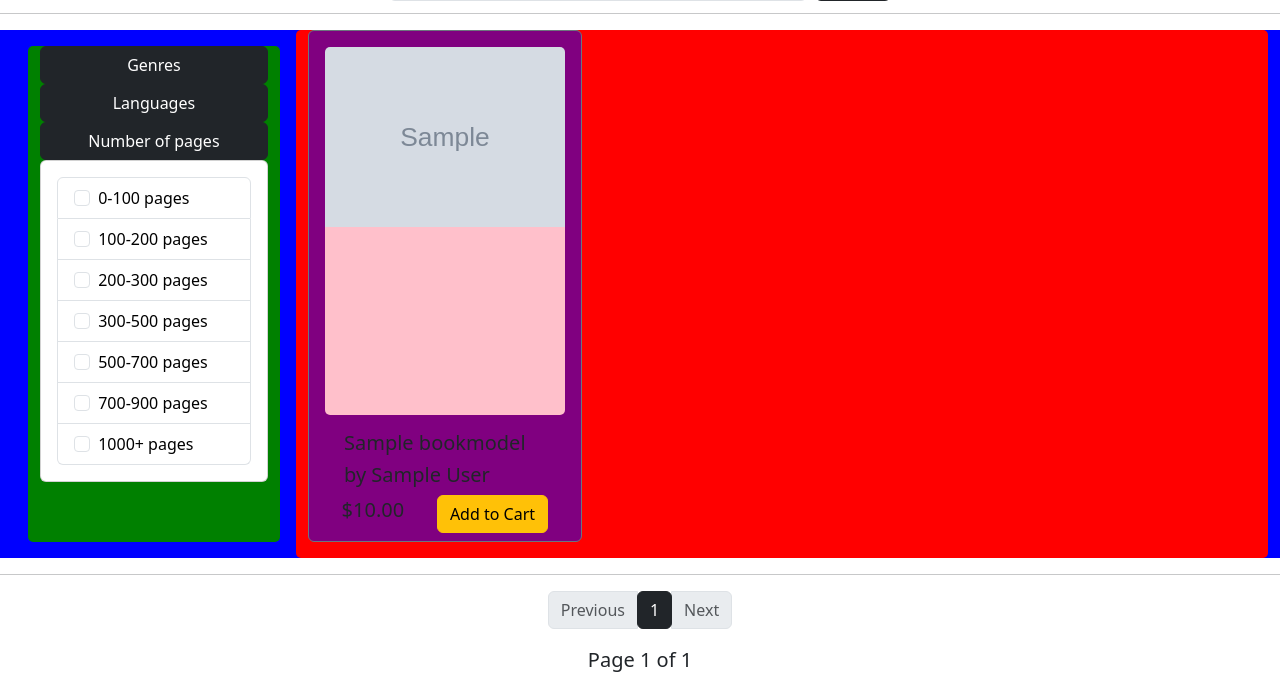
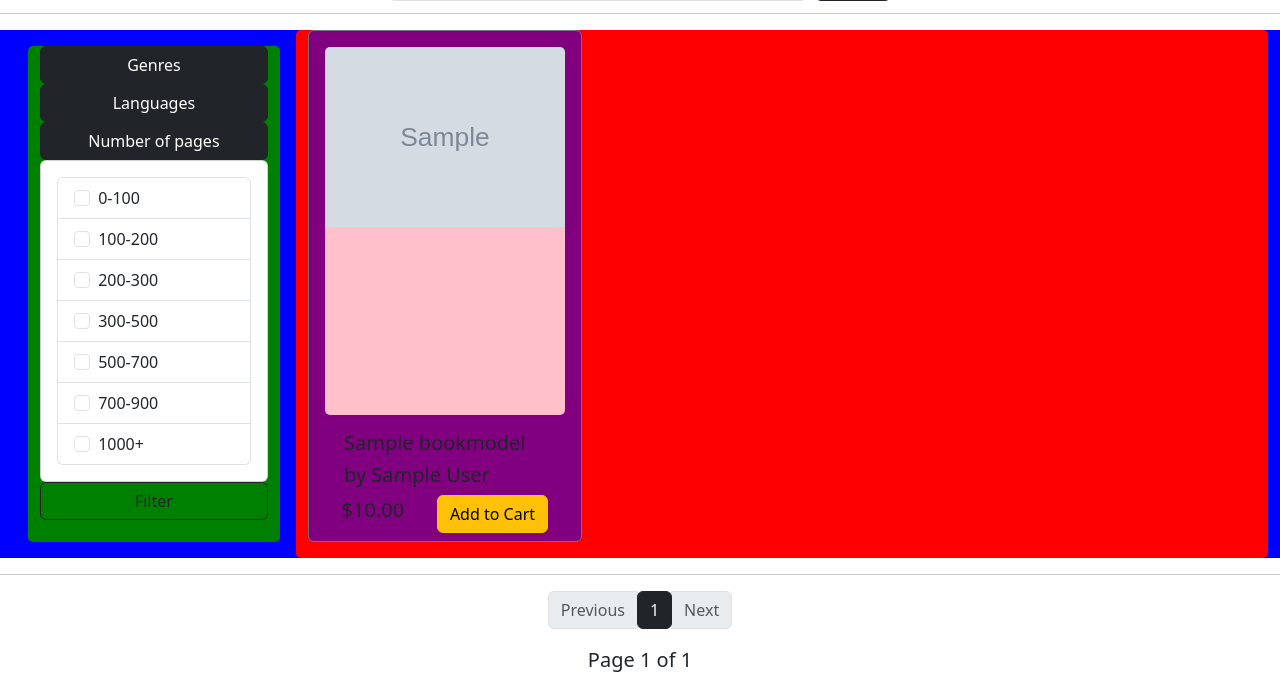
Before and after one commit to PuricelIonut/library, a Django app: page /shelf/filter/ in a window 1280 px wide, after a click on "Number of pages". Shown: the part 155-846 px from the top of the page. Run offline with Django 4.2, Linux system fonts and the light colour scheme; tables that the repository leaves empty hold one stand-in row (values such as "Sample post"); grey boxes marked "Sample" are stand-in pictures; some libraries are stand-ins or nearby versions.

Commit message:
added working filters

```diff
--- a/library/settings.py
+++ b/library/settings.py
@@ -52,7 +52,6 @@ INSTALLED_APPS = [
 
     # Installed / Not default
     'crispy_forms',
-    'django_filters'
 ]
 
 MIDDLEWARE = [
--- a/shelf/templates/home.html
+++ b/shelf/templates/home.html
@@ -36,15 +36,16 @@
                 <div class="card card-body">
                     {% for x in genres %}
                     <li class="list-group-item">
+
                         <form method="get" action="{% url 'books_filter' %}">
+
                         {% if x.genre in request.path %}
                             <input class="form-check-input me-1" type="checkbox" value="{{ x.genre }}" name="genre" checked>
                         {% else %}
                             <input class="form-check-input me-1" type="checkbox" value="{{ x.genre }}" name="genre">
                         {% endif %}
-                            <button type="submit" value="Submit">Submit</button>
-                        </form>
                         {{ x.genre }}
+
                     </li>
                     {% endfor %}
                 </div>
@@ -59,16 +60,16 @@
             <div class="collapse" id="languages-collapse">
                 <div class="card card-body">
                     {% for x in languages %}
+
                     <li class="list-group-item">
-                        <form method="get" action="{% url 'books_filter' %}">
+
                         {% if x.language in request.path %}
                             <input class="form-check-input me-1" type="checkbox" value="{{ x.language }}" name="language" checked>
                         {% else %}
                             <input class="form-check-input me-1" type="checkbox" value="{{ x.language }}" name="language">
                         {% endif %}
-                        <button type="submit" value="Submit">Submit</button>
-                        </form>
                         {{ x.language }}
+
                     </li>
                     {% endfor %}
                 </div>
@@ -83,17 +84,21 @@
             <div class="collapse" id="pages-collapse">
                 <div class="card card-body">
                     {% for x in pages %}
+
                         <li class="list-group-item">
-                                {% if x in request.path %}
-                                <input class="form-check-input me-1" type="checkbox" value="" name="number_of_pages_100" checked>
-                                {% else %}
-                                <input class="form-check-input me-1" type="checkbox" value="" name="number_of_pages_100">
-                                {% endif %}
-                            <a style='text-decoration: none;color: black;' href="#">{{ x }} pages</a>
+                            {% if x in request.path %}
+                                <input class="form-check-input me-1" type="checkbox" value="{{ x }}" name="number_of_pages" checked>
+                            {% else %}
+                                <input class="form-check-input me-1" type="checkbox" value="{{ x }}" name="number_of_pages">
+                            {% endif %}
+                            {{ x }}
                         </li>
+
                     {% endfor %}
                 </div>
             </div>
+            <button type="submit" class="btn btn-outline-dark">Filter</button>
+            </form>
         </ul>
     </div>
 
@@ -109,10 +114,9 @@
                     <h5 style="margin-left: 2.2rem;">{{ book.title }}</h5>
                     <h5 style="margin-left: 2.2rem;">by {{ book.author }}</h5>
                     <div class="book-price">
-                    <h5>${{ book.price }}</h5>
-                    <button type="button" class="btn btn-warning">Add to Cart</button>
+                        <h5>${{ book.price }}</h5>
+                        <button type="button" class="btn btn-warning">Add to Cart</button>
                     </div>
-
                 </div>
             {% endfor %}
         {% endif %}
--- a/shelf/views.py
+++ b/shelf/views.py
@@ -8,7 +8,6 @@ from django.core.paginator import Paginator
 
 from .forms import BookModelForm
 from .models import BookModel
-from .filters import BookFilter
 
 # Usefull variables
 books = BookModel.objects.all()
@@ -49,9 +48,11 @@ def filter_books_view(request):
 
     qs = BookModel.objects.all()
     if genre:
-        qs = qs.filter(genre__in=[genre])
+        qs = qs.filter(genre=genre)
     if language:
-        qs = qs.filter(language__in=[language])
+        qs = qs.filter(language=language)
+    if pages:
+        qs = qs.filter(pages__in=pages)
 
     p = Paginator(qs, 10)
     page = request.GET.get("page")
```
Also changed, not shown: requirements.txt (+8 -1 lines), shelf/filters.py (deleted, +0 -13 lines), shelf/templates/test.html (deleted, +0 -11 lines).
